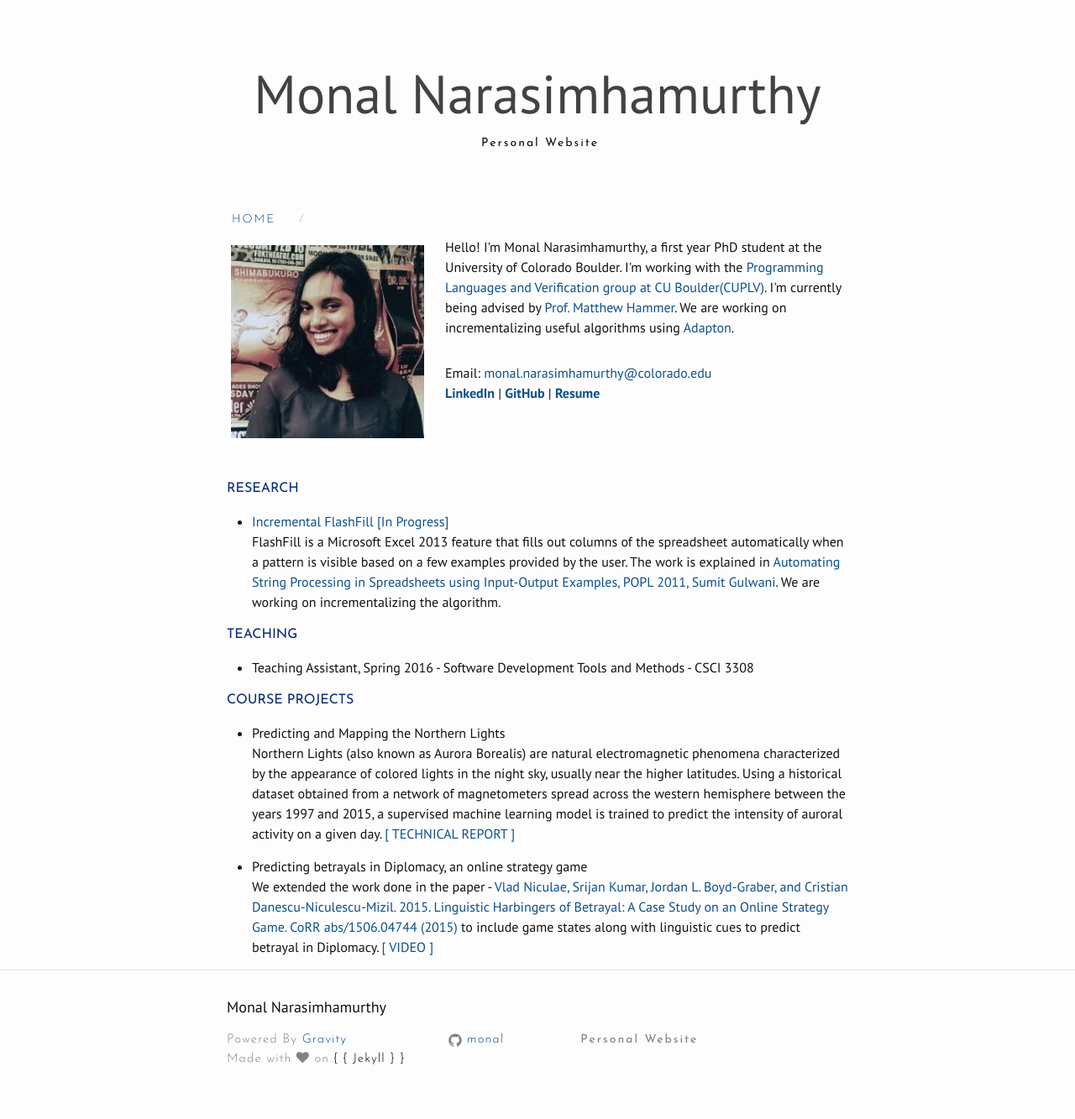
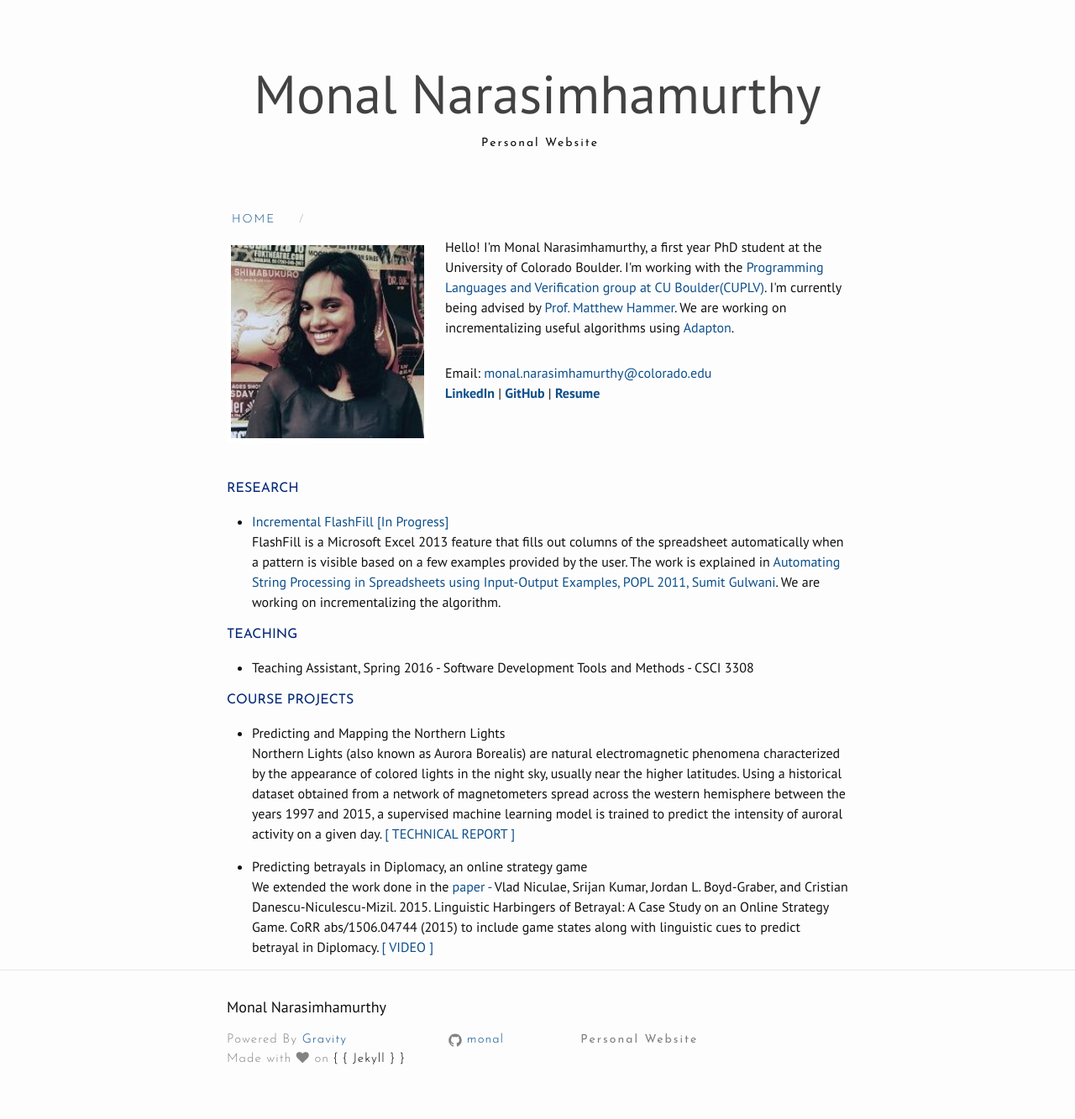
Before and after one commit to monal/monal.github.io, a Jekyll site: the page built from index.html, in a window 1280 px wide. Shown: the whole page at 84% size. Built offline with Jekyll 4.4.1, drawn with Linux system fonts in a browser that asks for light colours; nearby versions of some CDN libraries; some of the changed lines change nothing that is shown.

Commit message:
Add link

```diff
--- a/index.html
+++ b/index.html
@@ -35,7 +35,7 @@ trained to predict the intensity of auroral activity on a given day.
 <a href="http://scholar.colorado.edu/csci_techreports/1036">[ TECHNICAL REPORT ]</a></p>
 
 <li style="">Predicting betrayals in Diplomacy, an online strategy game</li>
-<p>We extended the work done in the paper - <a href="http://arxiv.org/abs/1506.04744">Vlad Niculae, Srijan Kumar, Jordan L. Boyd-Graber, and Cristian Danescu-Niculescu-Mizil. 2015. Linguistic Harbingers of Betrayal: A Case Study on an Online Strategy Game. CoRR abs/1506.04744 (2015)</a> to include game states along with linguistic cues to predict betrayal in Diplomacy.
+<p>We extended the work done in the <a href="http://arxiv.org/abs/1506.04744">paper -</a> Vlad Niculae, Srijan Kumar, Jordan L. Boyd-Graber, and Cristian Danescu-Niculescu-Mizil. 2015. Linguistic Harbingers of Betrayal: A Case Study on an Online Strategy Game. CoRR abs/1506.04744 (2015)</a> to include game states along with linguistic cues to predict betrayal in Diplomacy.
 <a href="https://www.youtube.com/watch?v=BpU3kzQ_1IU">[ VIDEO ]</a></p>
 </ul>
 </div>
```
